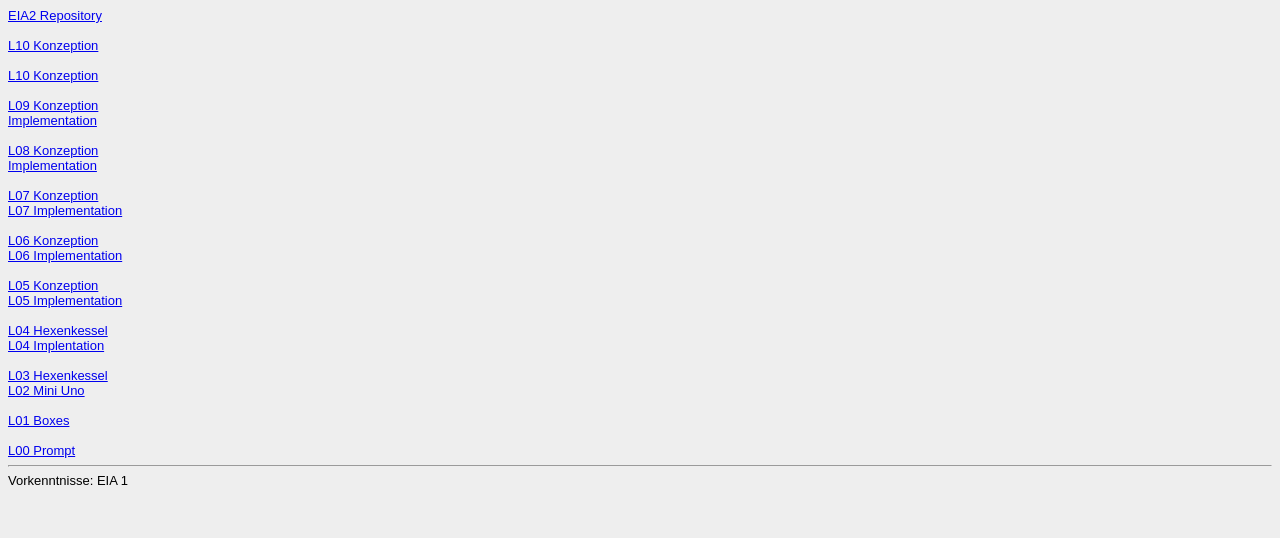
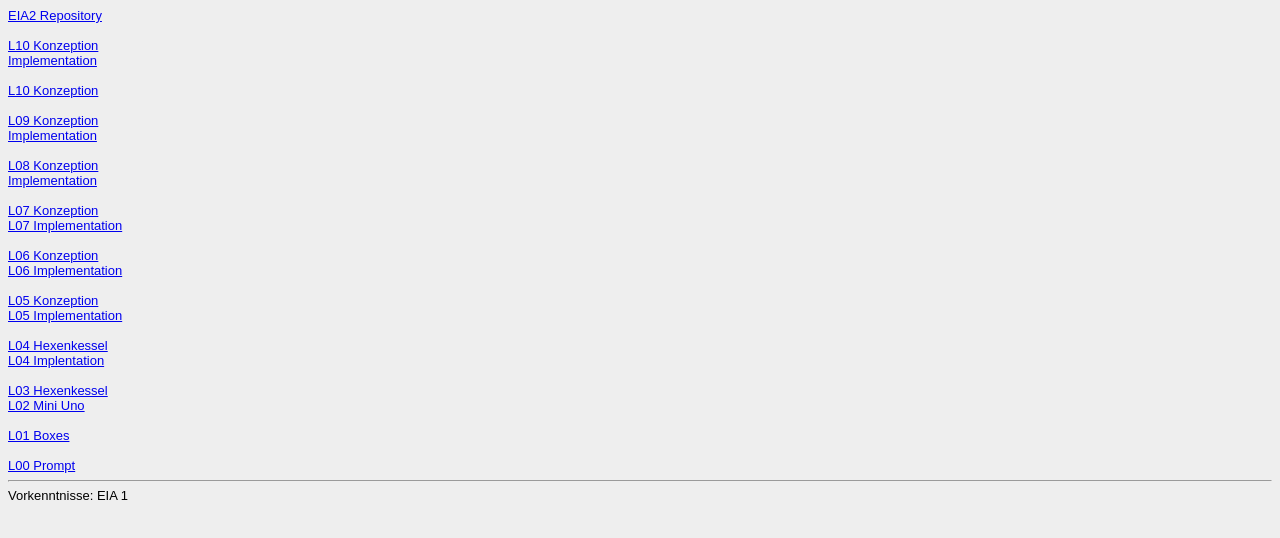
Before and after one commit to MoStein/mostein.github.io, a website: page Steckbrief/steckbrief.htm in a window 1280 px wide. Drawn offline with Linux system fonts and the light colour scheme.

Commit message:
L10_Impl

```diff
--- a/EIAzwei/L10_Skipiste/skipiste.ts
+++ b/EIAzwei/L10_Skipiste/skipiste.ts
@@ -226,6 +226,3 @@ namespace skipiste {
 
 
 }
-
-
-}
--- a/Steckbrief/steckbrief.htm
+++ b/Steckbrief/steckbrief.htm
@@ -5,6 +5,7 @@
 <a href="https://github.com/MoStein/MoStein.github.io/tree/master/EIAzwei" target="EIA2Repo">EIA2 Repository</a></br>
  </br>
 <a href="MoStein.github.io/EIAzwei/Konzeption.pdf" target="L10Konz">L10 Konzeption</a></br>
+<a href="http://mostein.github.io/EIAzwei/L10_Skipiste/skipiste.html" target="L10Impl">Implementation</a></br>
 </br>
 <a href="MoStein.github.io/EIAzwei/Konzeption.pdf" target="L10Konz">L10 Konzeption</a></br>
 </br>
```
